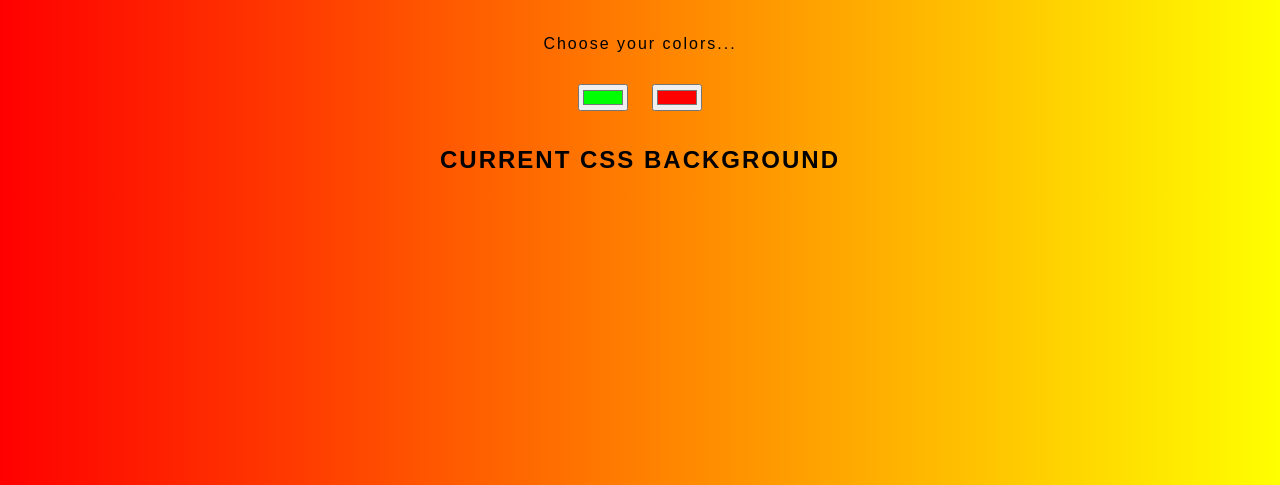
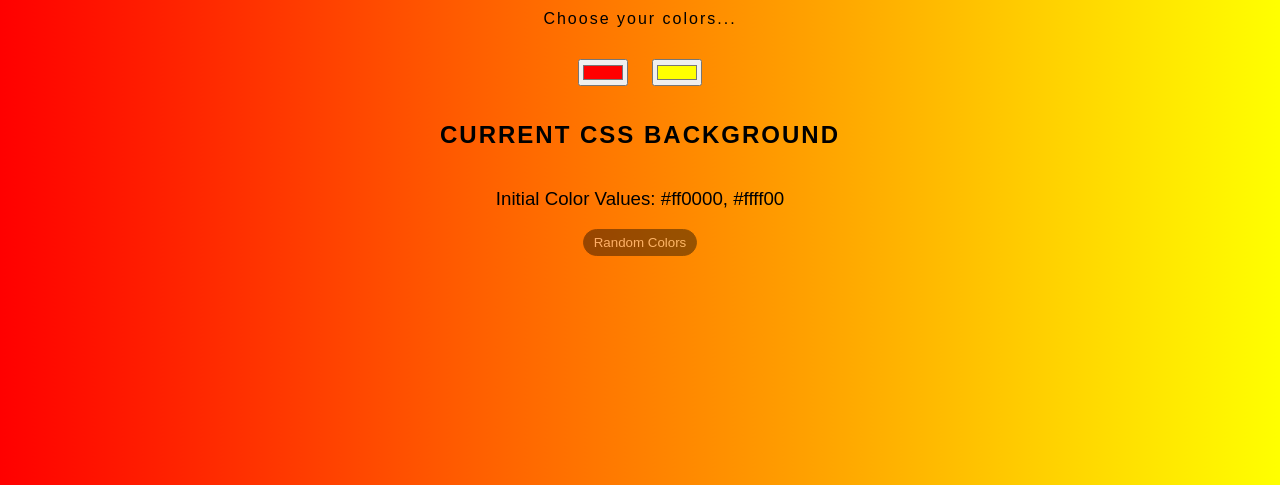
Before and after one commit to zamirkanji/backgroundGenerator, a plain HTML site: page index.html in a window 1280 px wide. Shown: the part 315-800 px from the top of the page. Drawn offline with Linux system fonts and the light colour scheme.

Commit message:
update 4.7.2020 - need to figure out a better way to randomize tostring(16) numbers and write cleaner code,  can combine hextleft hexright with leftcolor and rightcolor

```diff
--- a/index.html
+++ b/index.html
@@ -18,6 +18,7 @@
     </div>
     <h2>Current CSS Background </h2>
     <h3></h3>
+    <button class="random-btn" type="button" value="Random Color">Random Colors</button>
   </div>
   <script src="script.js"></script>
 </body>
--- a/script.js
+++ b/script.js
@@ -2,6 +2,8 @@ let css = document.querySelector("h3");
 let color1 = document.querySelector(".color1");
 let color2 = document.querySelector(".color2");
 let bodyContainer = document.querySelector(".body-container");
+let randBtn = document.querySelector(".random-btn");
+
 
 function setGradient() {
   bodyContainer.style.background =
@@ -10,6 +12,54 @@ function setGradient() {
   css.textContent = bodyContainer.style.background + ";";
   bodyContainer.appendChild(css);
 }
+
+function matchGradient() {
+  color1.value = "#ff0000";
+  color2.value = "#ffff00";
+  css.textContent = "Initial Color Values: " + color1.value + ", " + color2.value;
+}
+
+// function getRndInteger(min, max) {
+//   return Math.floor(Math.random() * (max - min + 1)) + min;
+// }
+
+
+
+
+
+
+
+//need to find out what a two-digit hexadecimal number is... ##rrggbb
+// the idea of setting up an event listener and calling the function part is done....that was super easy. just gotta figure out the random numbers/ alphabet???
+
+function hexString() {
+  let r = Math.random().toString(16).substring(9);
+  let z = Math.random().toString(16).substring(9);
+  // console.log(r);
+  let hexleft = "#" + r;
+  let hexRight = "#" + z;
+  console.log(hexleft, hexRight);
+  let leftColor = color1.value = hexleft;
+  let rightColor = color2.value = hexRight;
+  bodyContainer.style.background =
+    "linear-gradient(to right, " + leftColor + ", " + rightColor + ")";
+  css.textContent = bodyContainer.style.background + ";";
+  // return "#" + r;
+}
+
+// function setRandColor() {
+//    color1.value = getRndInteger;
+//    color2.value = getRndInteger;
+//    color1.value = hexString();
+//    color2.value = hexString();
+//    console.log(hexString());
+// }
+
+randBtn.addEventListener("click", hexString);
+// randBtn.addEventListener("click", setRandColor)
+
+window.addEventListener("load", matchGradient);
+
 color1.addEventListener("input", setGradient);
 
 color2.addEventListener("input", setGradient);
--- a/style.css
+++ b/style.css
@@ -55,3 +55,22 @@ h2 {
 	text-transform: uppercase;
 	letter-spacing: 2px;
 }
+
+h3 {
+	text-align: center;
+	font-weight: 400;
+	font-family: "Raleway", sans-serif;
+}
+
+.random-btn {
+	border-radius: 15px;
+	background-color: black;
+	opacity: .4;
+	border: 1px solid black;
+	color: white;
+	font-weight: 400;
+	font-family: "Raleway", sans-serif;
+	padding: 5px;
+	padding-left: 10px;
+	padding-right: 10px;
+}
```
